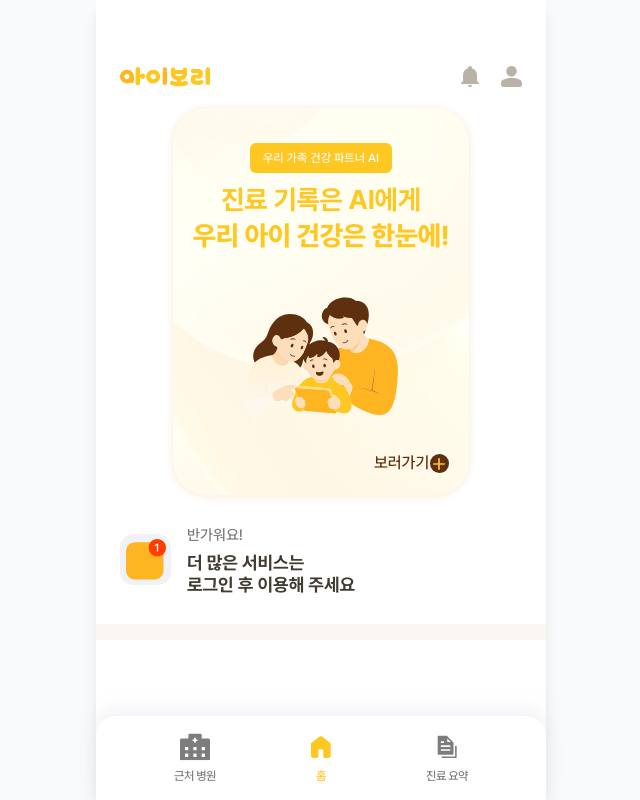
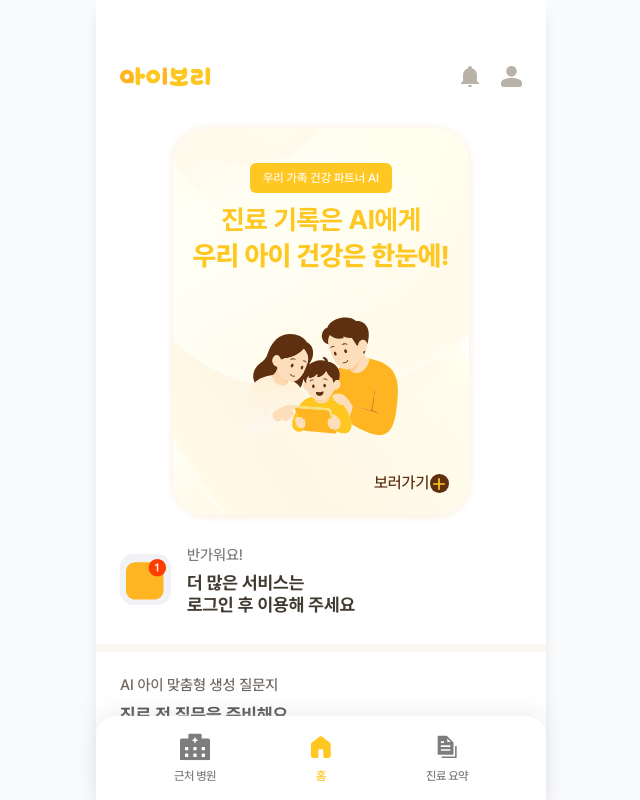
Before and after one commit to seoul-ibori/ibori-fe, a React (Vite) app: page / in a window 1280 px wide. Shown: the whole page, without its empty margins (319-959 px from the left). Built offline with nearby package versions, Linux system fonts and the light colour scheme.

Commit message:
🎨 Design: 질문 생성 배너 추가

```diff
--- a/src/components/Main/AICreateQuestion.jsx
+++ b/src/components/Main/AICreateQuestion.jsx
@@ -1,3 +1,34 @@
+import hospitalBackgroundImg from '@/assets/images/main/hospital_background_image.png';
+import HospitalImage from '@/assets/images/main/hospital_image.svg?react';
+
 export default function AICreateQuestion() {
-  return <></>;
+  return (
+    <button
+      type="button"
+      className="relative w-full h-28.75 overflow-hidden rounded-[21px] bg-[#FFC721]"
+    >
+      <img
+        src={hospitalBackgroundImg}
+        alt=""
+        aria-hidden="true"
+        className="pointer-events-none absolute inset-0 h-full w-full object-cover opacity-30 mix-blend-multiply"
+      />
+
+      <div className="pointer-events-none absolute bottom-0 left-0 right-0 h-9.25 bg-gradient-to-r from-[#FAF7F2] from-[45%] to-[#F5DF7A]" />
+
+      <HospitalImage className="absolute left-4.75 top-5 h-19.5 w-auto z-10" />
+
+      <svg
+        viewBox="0 0 8 16"
+        fill="none"
+        stroke="currentColor"
+        strokeWidth="2"
+        strokeLinecap="round"
+        strokeLinejoin="round"
+        className="absolute right-4.5 top-1/2 z-10 h-4 w-2 -translate-y-1/2 text-white"
+      >
+        <path d="M1 1l6 7-6 7" />
+      </svg>
+    </button>
+  );
 }
--- a/src/pages/Main/main.jsx
+++ b/src/pages/Main/main.jsx
@@ -6,15 +6,19 @@ import MedicalRecord from '@/components/Main/MedicalRecord';
 
 export default function Main() {
   return (
-    <div className="flex flex-col">
-      <div className="flex flex-col items-center py-1 gap-1">
+    <div className="flex flex-col py-5">
+      <section className="flex flex-col items-center py-1 gap-1">
         <MainPost />
         <LoginSuggestBanner />
-      </div>
+      </section>
       <Bar />
-      <div>
+      <section className="flex flex-col gap-4 px-6 py-5.5">
+        <div className="flex flex-col gap-1.25">
+          <p className="text-[15px] font-medium text-[#706963]">AI 아이 맞춤형 생성 질문지</p>
+          <p className="text-[18px] font-bold text-[#413B32]">진료 전 질문을 준비해요</p>
+        </div>
         <AICreateQuestion />
-      </div>
+      </section>
       <Bar />
       <div>
         <MedicalRecord />
```
Also changed, not shown: src/assets/images/main/hospital_background_image.png (added), src/assets/images/main/hospital_image.svg (added).
